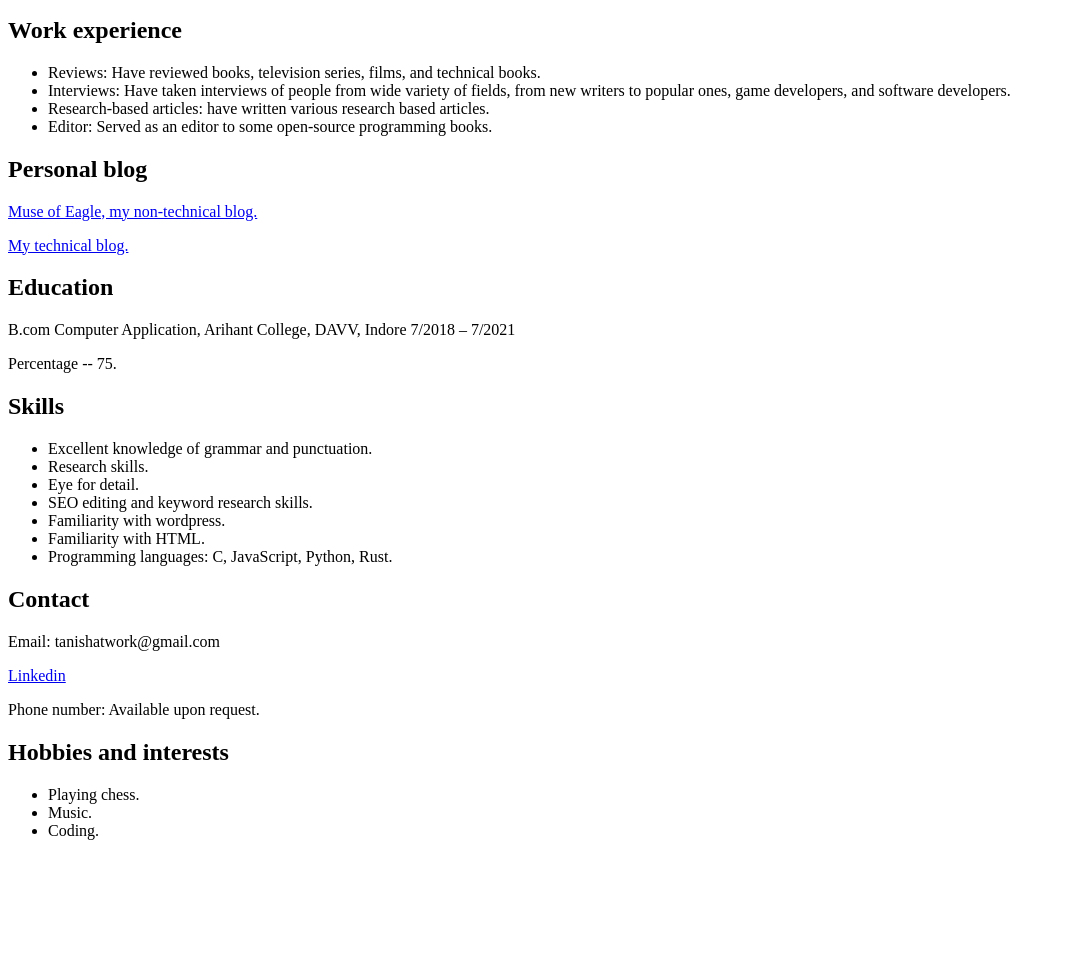
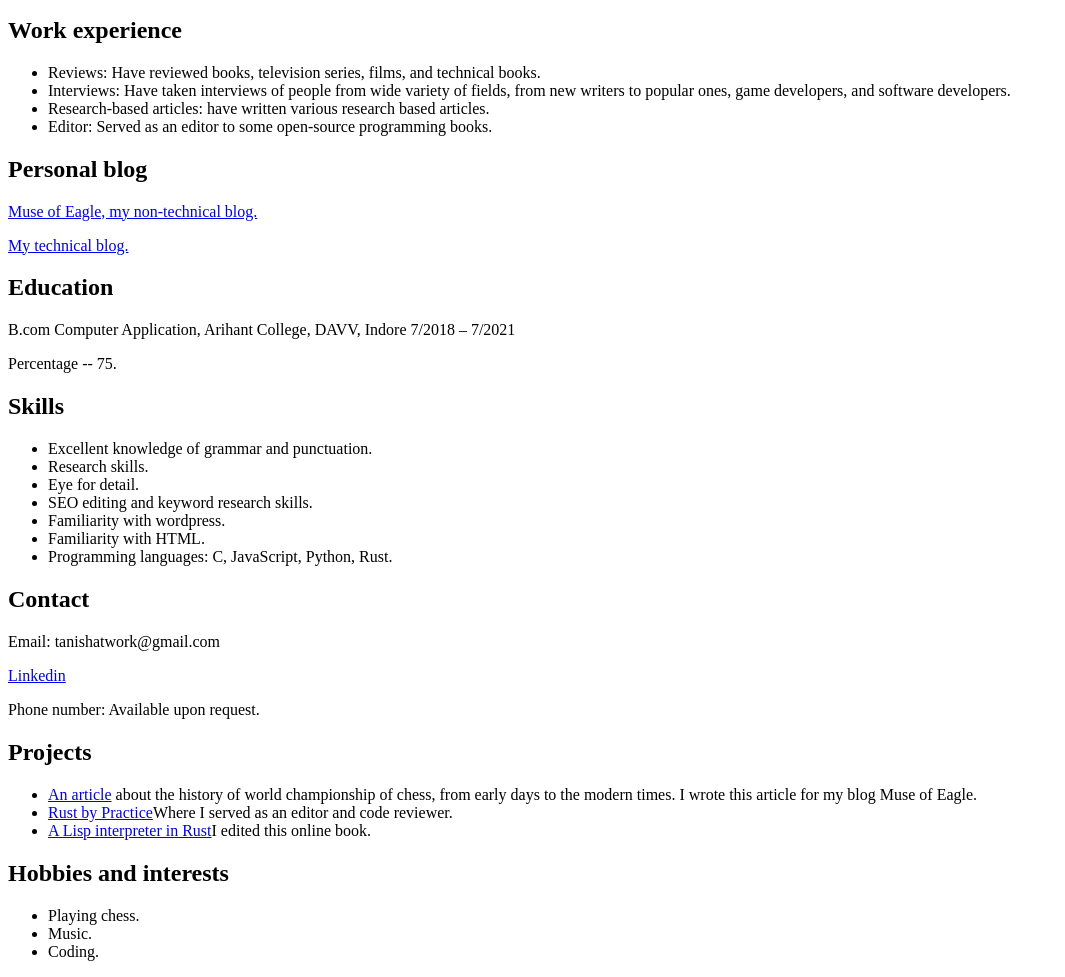
Before and after one commit to Tanish-Eagle/writer-resume, a plain HTML site: page index.html in a window 1280 px wide. Shown: the part 101-1078 px from the top of the page, without its empty margins (0-1065 px from the left). Before the commit the page ends 957 px from the top, so only its background shows below. Drawn offline with Linux system fonts and the light colour scheme.

Commit message:
Added the project section with some projects

```diff
--- a/index.html
+++ b/index.html
@@ -1,13 +1,16 @@
 <!DOCTYPE html>
 <html>
+
 <body>
     <h1>Tanish Shrivastava</h1>
-    <p>Engaging writer with 1+ years of experience. Regular writer at Muse of Eagle. Skilled in writing blog articles, interviews, and reviewing.</p>
+    <p>Engaging writer with 1+ years of experience. Regular writer at Muse of Eagle. Skilled in writing blog articles,
+        interviews, and reviewing.</p>
 
     <h2>Work experience</h2>
     <ul>
         <li>Reviews: Have reviewed books, television series, films, and technical books.</li>
-    <li>Interviews: Have taken interviews of people from wide variety of fields, from new writers to popular ones, game developers, and software developers.</li>
+        <li>Interviews: Have taken interviews of people from wide variety of fields, from new writers to popular ones,
+            game developers, and software developers.</li>
         <li>Research-based articles: have written various research based articles.</li>
         <li>Editor: Served as an editor to some open-source programming books.</li>
     </ul>
@@ -45,6 +48,17 @@
 
     <p>Phone number: Available upon request.</p>
 
+    <h2>Projects</h2>
+    <ul>
+        <li><a href="https://museofeagle.wordpress.com/2022/02/03/history-of-world-championship-of-chess/">An
+                article</a> about the history of world championship of chess, from early days to the modern times. I
+            wrote this article for my blog Muse of Eagle.</li>
+        <li><a href="https://practice.rs/why-exercise.html">Rust by Practice</a>Where I served as an editor and code
+            reviewer.</li>
+        <li><a href="https://vishpat.github.io/lisp-rs/">A Lisp interpreter in Rust</a>I edited this online book.</li>
+    </ul>
+
+
     <h2>Hobbies and interests</h2>
     <ul>
         <li>Playing chess.</li>
```
Lines whose indentation alone changed are shown as unchanged.
